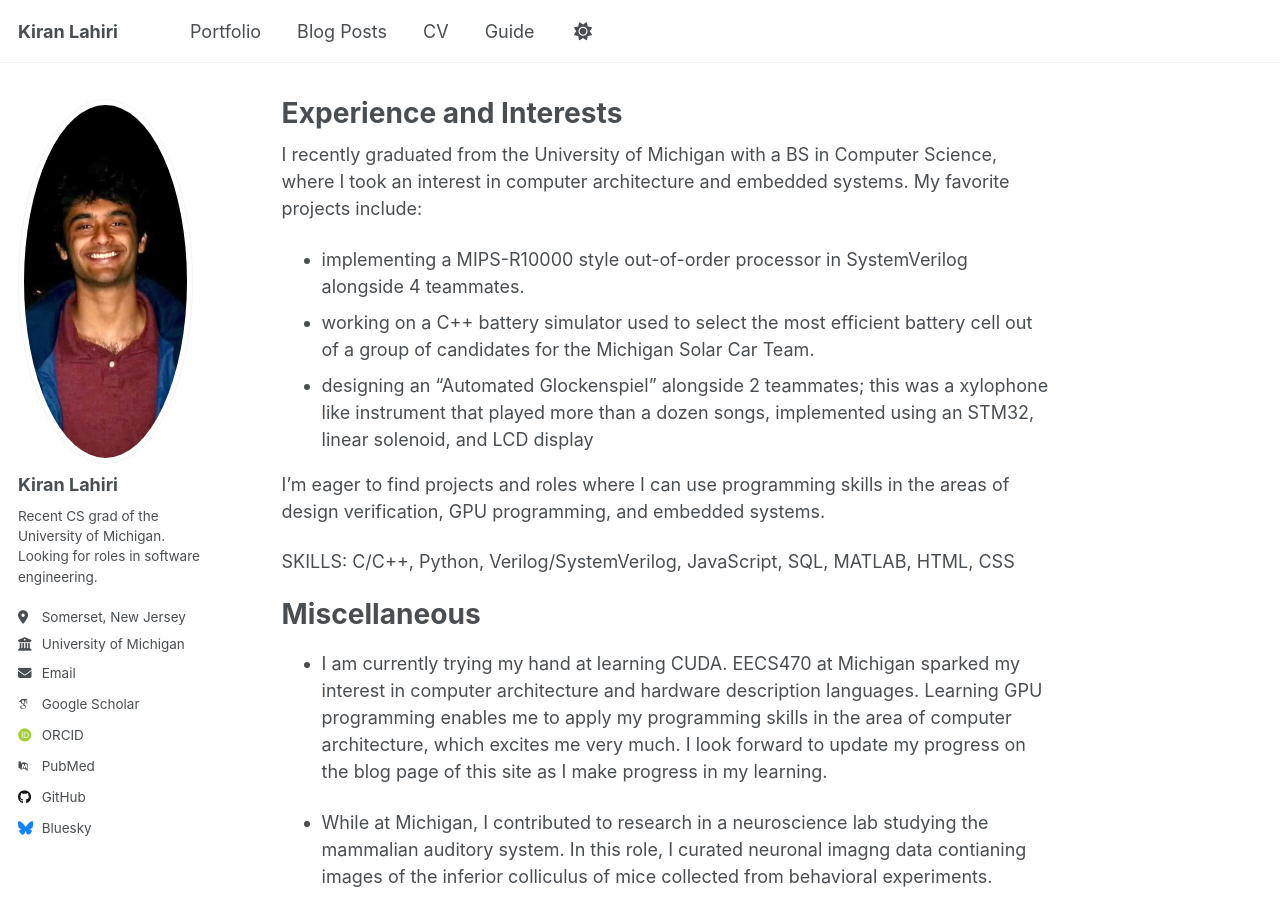
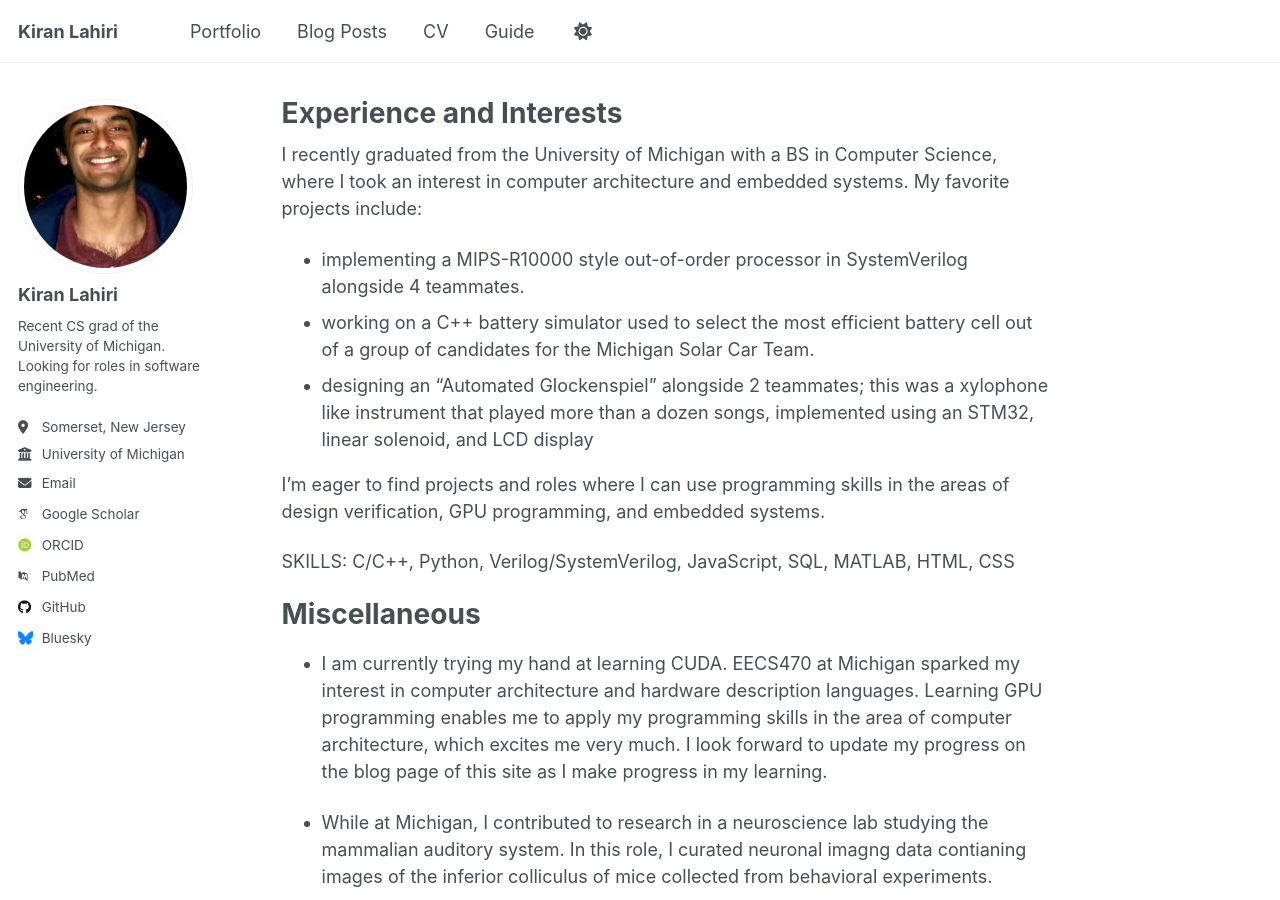
Before and after one commit to kiranlahiri/kiranlahiri.github.io, a Jekyll site: the page built from _pages/about.md, in a window 1280 px wide and 900 px high. Built offline with Jekyll 4.4.1, drawn with Linux system fonts in a browser that asks for light colours; some web fonts are replaced; a script that is not in the unit is left out.

Commit message:
adding resized pic

```diff
--- a/_config.yml
+++ b/_config.yml
@@ -22,7 +22,7 @@ repository               : "kiranlahiri/kiranlahiri.github.io"
 #               Additional customization can be done by editing /_includes/author-profile.html
 author:
   # Biographic information
-  avatar           : "IMG_3176.jpg"
+  avatar           : "kiran.jpg"
   name             : "Kiran Lahiri"
   pronouns         : # example: "she/her"
   bio              : "Recent CS grad of the University of Michigan. Looking for roles in software engineering."
```
Also changed, not shown: images/kiran.jpg (added).
